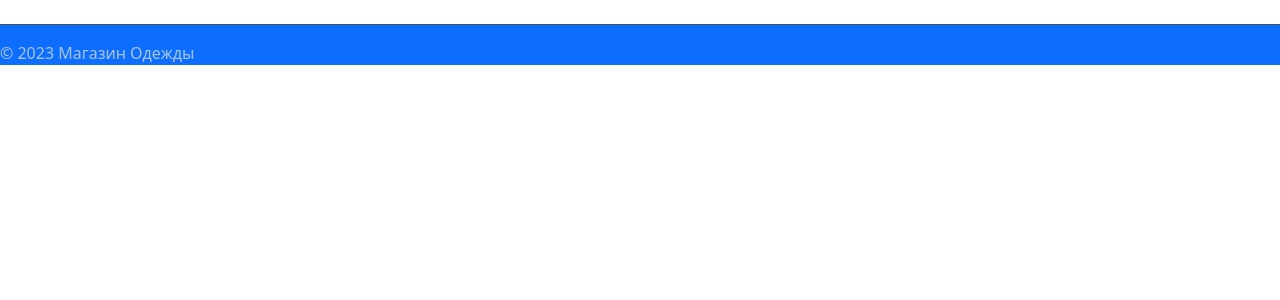
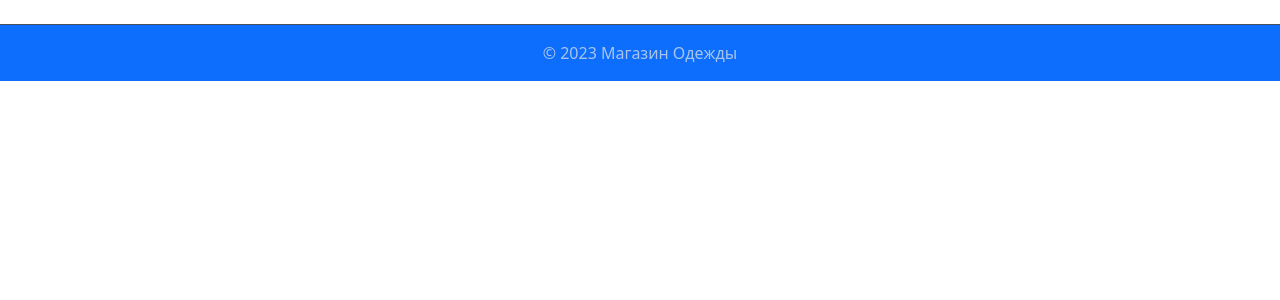
Before and after one commit to DispenserBro/flask_fastapi_hw, a Flask app: page /1 in a window 1280 px wide. Shown: the part 56-356 px from the top of the page. Run offline with Flask 3, Linux system fonts and the light colour scheme.

Commit message:
updated README for 1st hw

```diff
--- a/hw_1/templates/layout.html
+++ b/hw_1/templates/layout.html
@@ -41,11 +41,8 @@
       </nav>
     {% block content %}
     {% endblock content %}
-    <footer class="d-flex bg-primary flex-wrap justify-content-between align-items-center pt-3 mt-4 border-top"  data-bs-theme="dark">
-      <div class="col-md-4 d-flex align-items-center">
-        <!-- <a href="/" class="mb-3 me-2 mb-md-0 text-muted text-decoration-none lh-1">
-          <svg class="bi" width="30" height="24"><use xlink:href="#bootstrap"/></svg>
-        </a> -->
+    <footer class="d-flex bg-primary flex-wrap justify-content-center align-items-center py-3 mt-4 border-top"  data-bs-theme="dark">
+      <div class="d-flex align-items-center">
         <span class="text-muted">&copy; 2023 Магазин Одежды</span>
       </div>
     </footer>
```
Also changed, not shown: hw_1/README.md.
